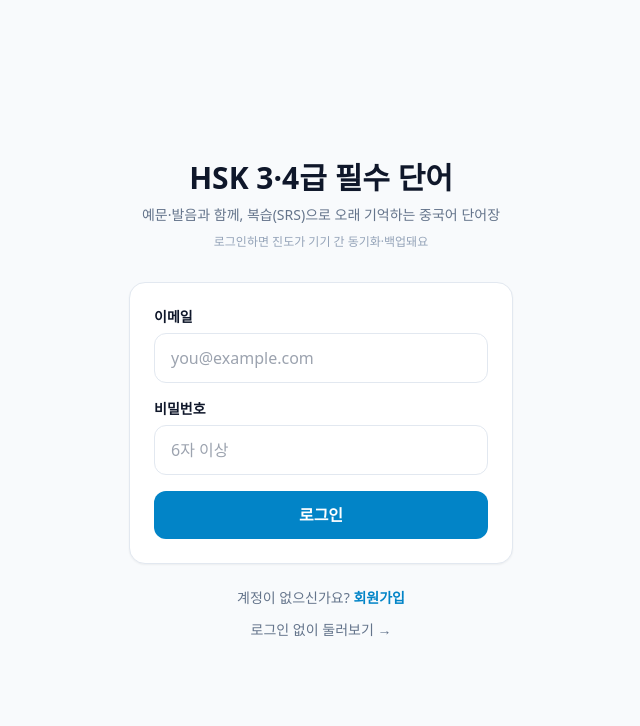
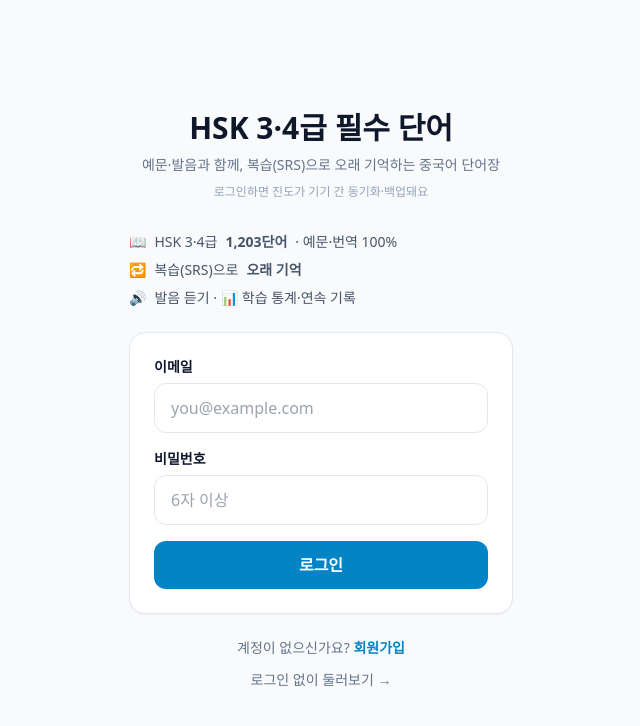
Before and after one commit to d0306r/hsk4, a Next.js app in the folder hsk-app/: page /login in a window 1280 px wide. Shown: the top 726 px of the page, without its empty margins (319-959 px from the left). Built offline with nearby package versions, Linux system fonts and the light colour scheme; no server answers; a web font is replaced by a local one.

Commit message:
로그인(소개) 화면에 핵심 기능·성과 3줄 추가 (발표/첫 방문용)

```diff
--- a/hsk-app/app/login/page.tsx
+++ b/hsk-app/app/login/page.tsx
@@ -15,6 +15,19 @@ export default function LoginPage() {
             로그인하면 진도가 기기 간 동기화·백업돼요
           </p>
         </div>
+
+        {/* 핵심 소개 (발표/첫 방문용) */}
+        <ul className="mb-6 space-y-2 text-sm text-slate-600 dark:text-slate-300">
+          <li className="flex items-center gap-2">
+            <span>📖</span> HSK 3·4급 <b>1,203단어</b> · 예문·번역 100%
+          </li>
+          <li className="flex items-center gap-2">
+            <span>🔁</span> 복습(SRS)으로 <b>오래 기억</b>
+          </li>
+          <li className="flex items-center gap-2">
+            <span>🔊</span> 발음 듣기 · 📊 학습 통계·연속 기록
+          </li>
+        </ul>
 
         <div className="bg-white dark:bg-slate-800 rounded-2xl shadow-sm border border-slate-200 dark:border-slate-700 p-6">
           <LoginForm />
```
